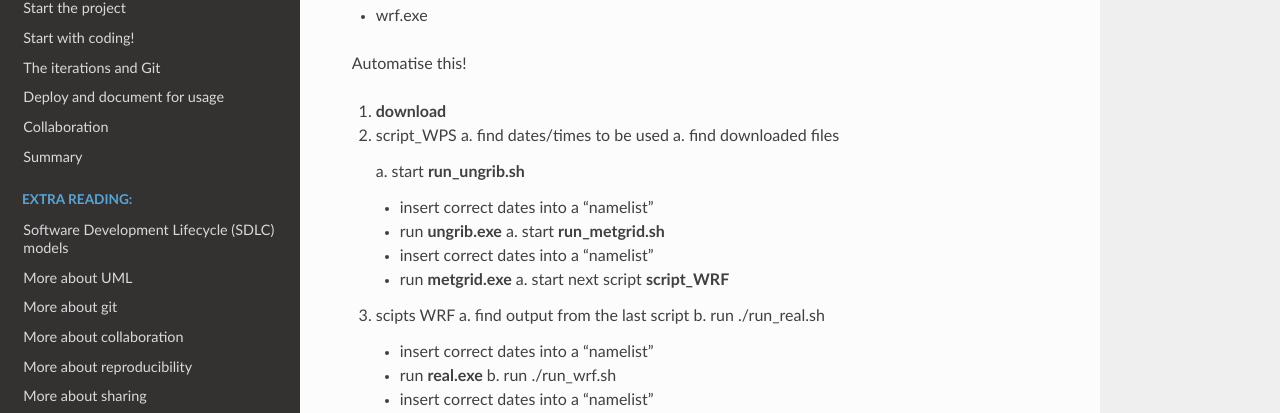
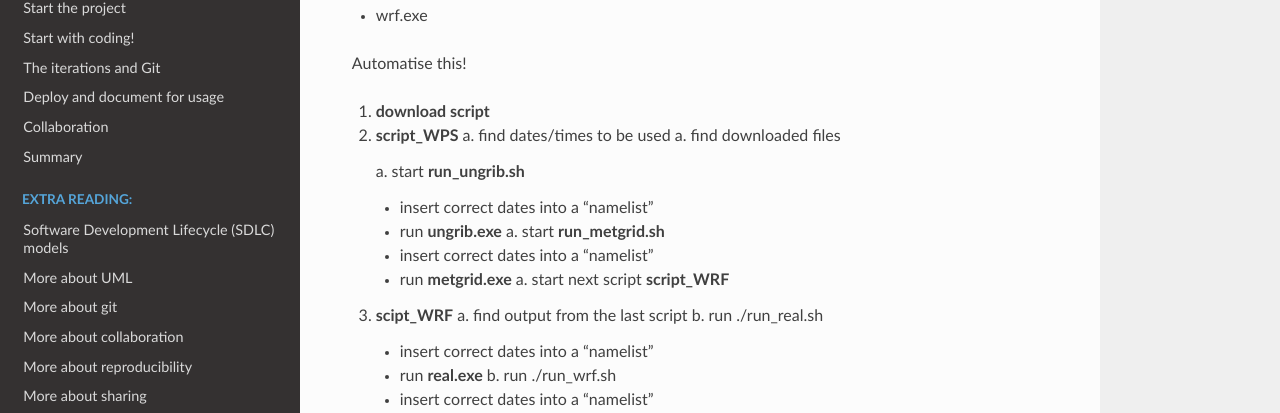
Before and after one commit to UPPMAX/programming_formalisms_intro, a Sphinx documentation site: the page built from doc/wrf-workflow.md, in a window 1280 px wide and 900 px high, scrolled down 572 px. Shown: the part 250-663 px from the top of the window. Built offline with Sphinx 7.4.7 and the Read the Docs theme 2.0.0, drawn with Linux system fonts in a browser that asks for light colours; pages that are not in the unit, such as notebooks, are missing from menus.

Commit message:
Update wrf-workflow.md

```diff
--- a/doc/wrf-workflow.md
+++ b/doc/wrf-workflow.md
@@ -11,8 +11,8 @@ WRF programs to be run every simulation
 - wrf.exe
 
 Automatise this!
-1. **download**
-2. script_WPS
+1. **download script**
+2. **script_WPS**
    a. find dates/times to be used
    a. find downloaded files
 
@@ -23,7 +23,7 @@ Automatise this!
       - insert correct dates into a "namelist"
       - run **metgrid.exe**
    a. start next script **script_WRF**
-4. scipts WRF
+4. **scipt_WRF**
    a. find output from the last script
    b. run ./run_real.sh
       - insert correct dates into a "namelist"
```
